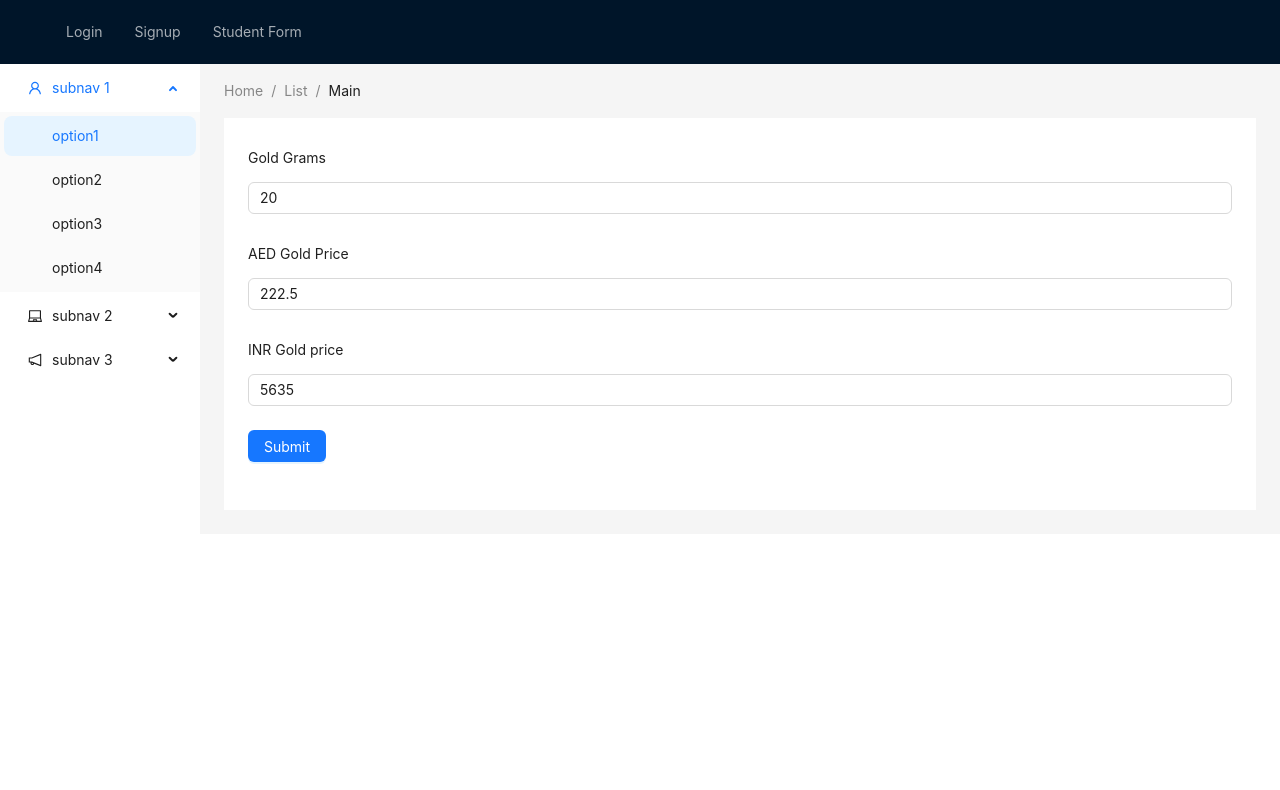
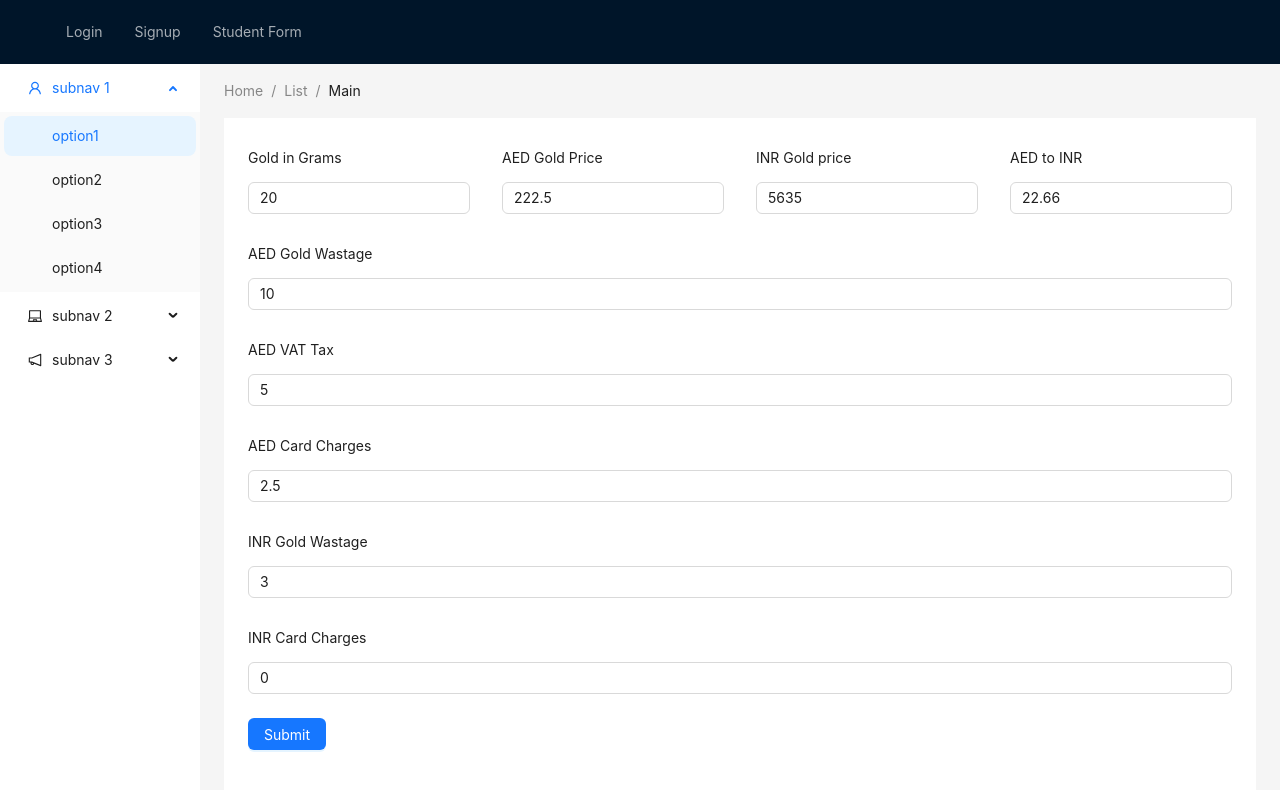
Before and after one commit to vigneshwaran-chandrasekaran/demo-automation-testing, a React (Create React App) app: page / in a window 1280 px wide. Shown: the top 790 px of the page. Built offline with nearby package versions, Linux system fonts and the light colour scheme.

Commit message:
added row, col for proper alignment

```diff
--- a/src/components/Gold.form.tsx
+++ b/src/components/Gold.form.tsx
@@ -1,6 +1,6 @@
 import { FC } from "react";
 import { Formik, Field, Form, ErrorMessage, FormikHelpers } from "formik";
-import { Form as AntForm, Input, Button } from "antd";
+import { Form as AntForm, Input, Button, Col, Row } from "antd";
 import * as Yup from "yup";
 
 const { Item } = AntForm;
@@ -57,31 +57,96 @@ const GoldForm: FC<IGoldFormProps> = () => {
     >
       {({ isSubmitting }) => (
         <Form>
+          <Row gutter={{ xs: 8, sm: 16, md: 24, lg: 32 }}>
+            <Col className="gutter-row" span={6}>
+              <Item
+                label="Gold in Grams"
+                labelCol={{ span: 24 }}
+                wrapperCol={{ span: 24 }}
+              >
+                <Field
+                  type="number"
+                  name="goldInGrams"
+                  as={Input}
+                  placeholder="Gold in Grams"
+                />
+                <ErrorMessage name="goldInGrams" />
+              </Item>
+            </Col>
+            <Col className="gutter-row" span={6}>
+              <Item
+                label="AED Gold Price"
+                labelCol={{ span: 24 }}
+                wrapperCol={{ span: 24 }}
+              >
+                <Field type="number" name="aedGoldPrice" as={Input} />
+                <ErrorMessage name="aedGoldPrice" />
+              </Item>
+            </Col>
+            <Col className="gutter-row" span={6}>
+              <Item
+                label="INR Gold price"
+                labelCol={{ span: 24 }}
+                wrapperCol={{ span: 24 }}
+              >
+                <Field type="number" name="inrGoldPrice" as={Input} />
+                <ErrorMessage name="inrGoldPrice" />
+              </Item>
+            </Col>
+            <Col className="gutter-row" span={6}>
+              <Item
+                label="AED to INR"
+                labelCol={{ span: 24 }}
+                wrapperCol={{ span: 24 }}
+              >
+                <Field type="number" name="aedToinr" as={Input} />
+                <ErrorMessage name="aedToinr" />
+              </Item>
+            </Col>
+          </Row>
           <Item
-            label="Gold Grams"
+            label="AED Gold Wastage"
             labelCol={{ span: 24 }}
             wrapperCol={{ span: 24 }}
           >
-            <Field type="number" name="goldInGrams" as={Input} placeholder="Gold in Grams"  />
-            <ErrorMessage name="goldInGrams" />
+            <Field type="number" name="aedWastage" as={Input} />
+            <ErrorMessage name="aedWastage" />
           </Item>
 
           <Item
-            label="AED Gold Price"
+            label="AED VAT Tax"
             labelCol={{ span: 24 }}
             wrapperCol={{ span: 24 }}
           >
-            <Field type="number" name="aedGoldPrice" as={Input} />
-            <ErrorMessage name="aedGoldPrice" />
+            <Field type="number" name="aedVat" as={Input} />
+            <ErrorMessage name="aedVat" />
           </Item>
 
           <Item
-            label="INR Gold price"
+            label="AED Card Charges"
             labelCol={{ span: 24 }}
             wrapperCol={{ span: 24 }}
           >
-            <Field type="number" name="inrGoldPrice" as={Input} />
-            <ErrorMessage name="inrGoldPrice" />
+            <Field type="number" name="aedCardCharges" as={Input} />
+            <ErrorMessage name="aedCardCharges" />
+          </Item>
+
+          <Item
+            label="INR Gold Wastage"
+            labelCol={{ span: 24 }}
+            wrapperCol={{ span: 24 }}
+          >
+            <Field type="number" name="inrGst" as={Input} />
+            <ErrorMessage name="inrGst" />
+          </Item>
+
+          <Item
+            label="INR Card Charges"
+            labelCol={{ span: 24 }}
+            wrapperCol={{ span: 24 }}
+          >
+            <Field type="number" name="inrCardCharges" as={Input} />
+            <ErrorMessage name="inrCardCharges" />
           </Item>
 
           <Item>
```
